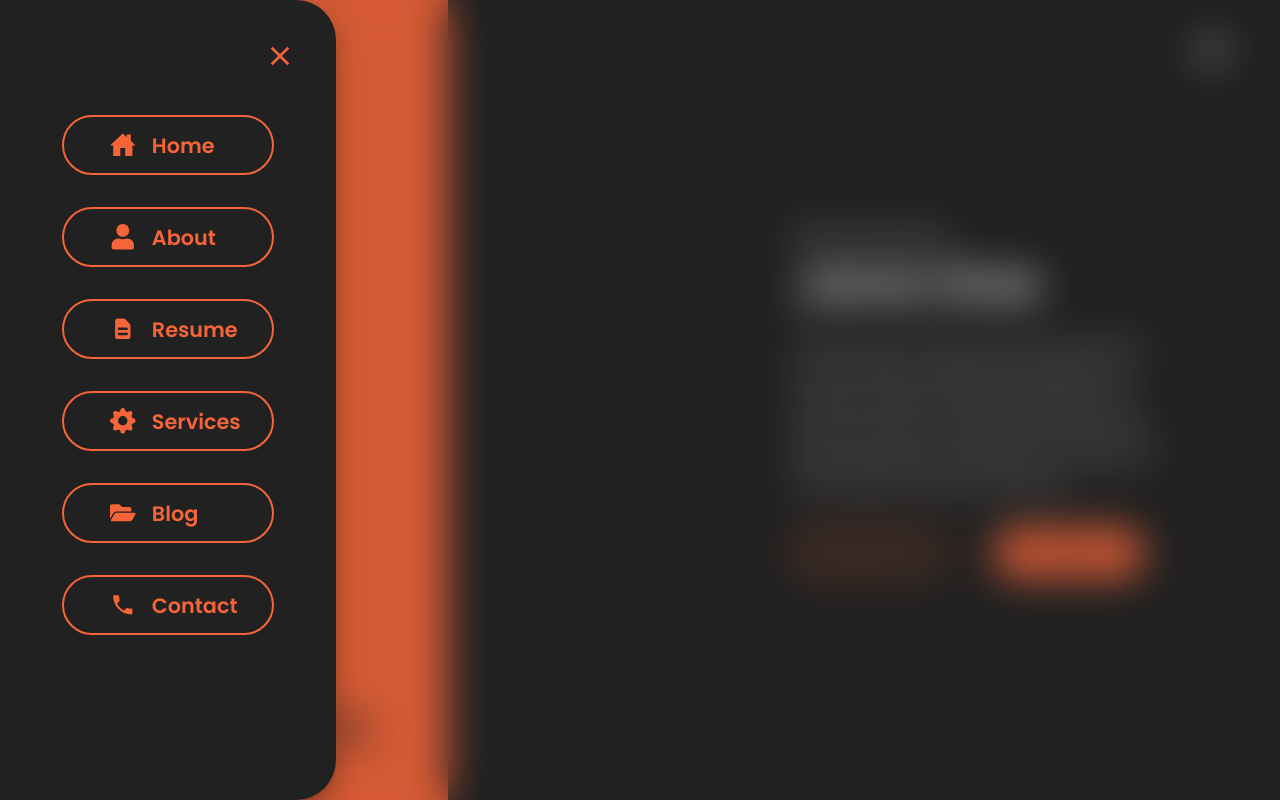
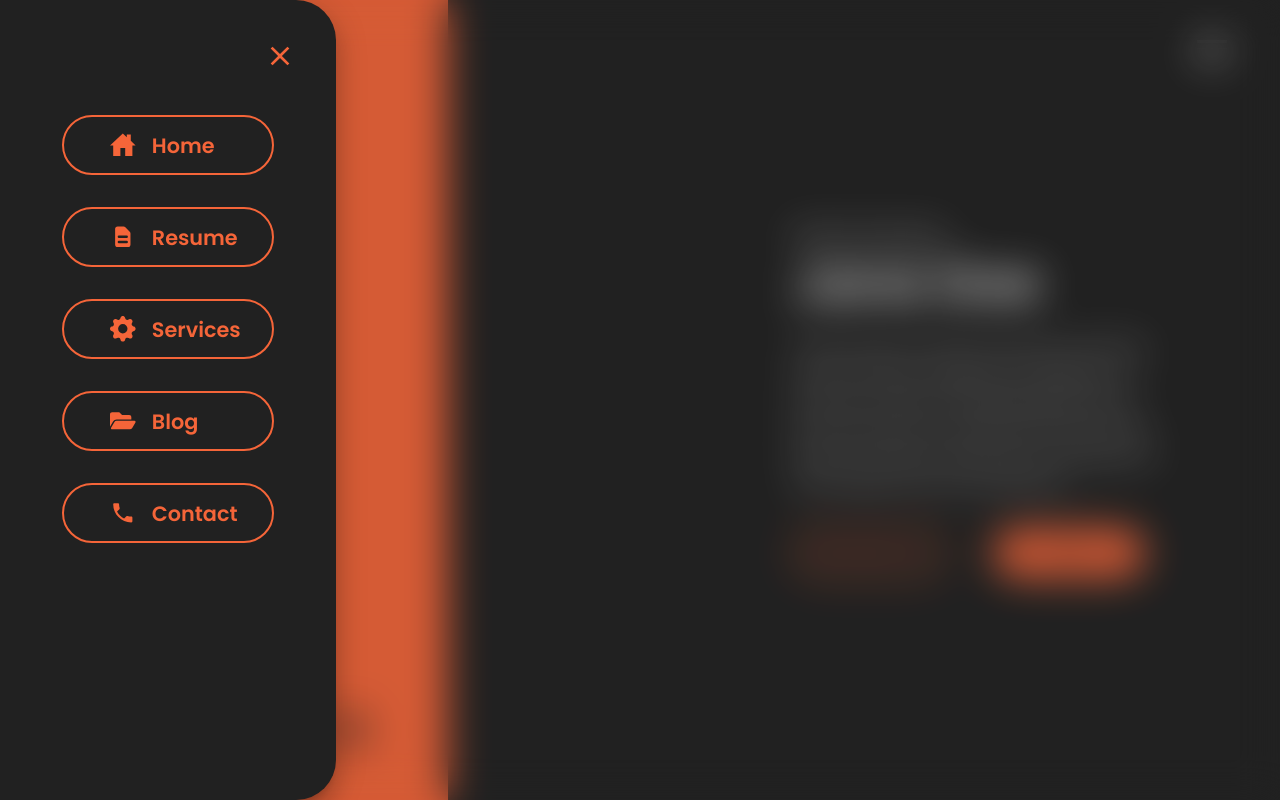
Before and after one commit to webayus/portfolio1, a React (Create React App) app: page / in a window 1280 px wide. Both pictures are taken after a click on the icon 1212 px from the left and 50 px from the top of the page. Shown: the top 800 px of the page. Built offline with nearby package versions, Linux system fonts and the light colour scheme; a web font is replaced by a local one.

Commit message:
Config navbar items

```diff
--- a/src/components/Navbar/Navbar.js
+++ b/src/components/Navbar/Navbar.js
@@ -14,7 +14,7 @@ import './Navbar.css';
 import { headerData } from '../../data/headerData';
 import { ThemeContext } from '../../contexts/ThemeContext';
 
-function Navbar() {
+function Navbar({about,education,blog,services,contacts}) {
     const { theme, setHandleDrawer } = useContext(ThemeContext);
 
     const [open, setOpen] = useState(false);
@@ -195,7 +195,7 @@ function Navbar() {
                             </NavLink>
                         </Fade>
 
-                        <Fade left>
+                        {about && <Fade left>
                             <NavLink
                                 to='/#about'
                                 smooth={true}
@@ -209,9 +209,9 @@ function Navbar() {
                                     </span>
                                 </div>
                             </NavLink>
-                        </Fade>
+                        </Fade>}
 
-                        <Fade left>
+                        {education && <Fade left>
                             <NavLink
                                 to='/#resume'
                                 smooth={true}
@@ -227,9 +227,9 @@ function Navbar() {
                                     </span>
                                 </div>
                             </NavLink>
-                        </Fade>
+                        </Fade>}
 
-                        <Fade left>
+                        {services && <Fade left>
                             <NavLink
                                 to='/#services'
                                 smooth={true}
@@ -246,8 +246,8 @@ function Navbar() {
                                 </div>
                             </NavLink>
                         </Fade>
-
-                        <Fade left>
+}
+                        {blog && <Fade left>
                             <NavLink
                                 to='/#blog'
                                 smooth={true}
@@ -263,9 +263,9 @@ function Navbar() {
                                     </span>
                                 </div>
                             </NavLink>
-                        </Fade>
+                        </Fade>}
 
-                        <Fade left>
+                        {contacts && <Fade left>
                             <NavLink
                                 to='/#contacts'
                                 smooth={true}
@@ -279,7 +279,7 @@ function Navbar() {
                                     </span>
                                 </div>
                             </NavLink>
-                        </Fade>
+                        </Fade>}
                     </div>
                 </div>
             </Drawer>
--- a/src/pages/Main/Main.js
+++ b/src/pages/Main/Main.js
@@ -30,7 +30,7 @@ function Main() {
         <title>{headerData.name} - Porfolio</title>
       </Helmet>
 
-      <Navbar />
+      <Navbar about={about.visible} education={true} services={true} contacts={true} blog={true} />
       <Landing />
       {about.visible ? <About aboutData={about.data} /> : null}
       <Education />
```
